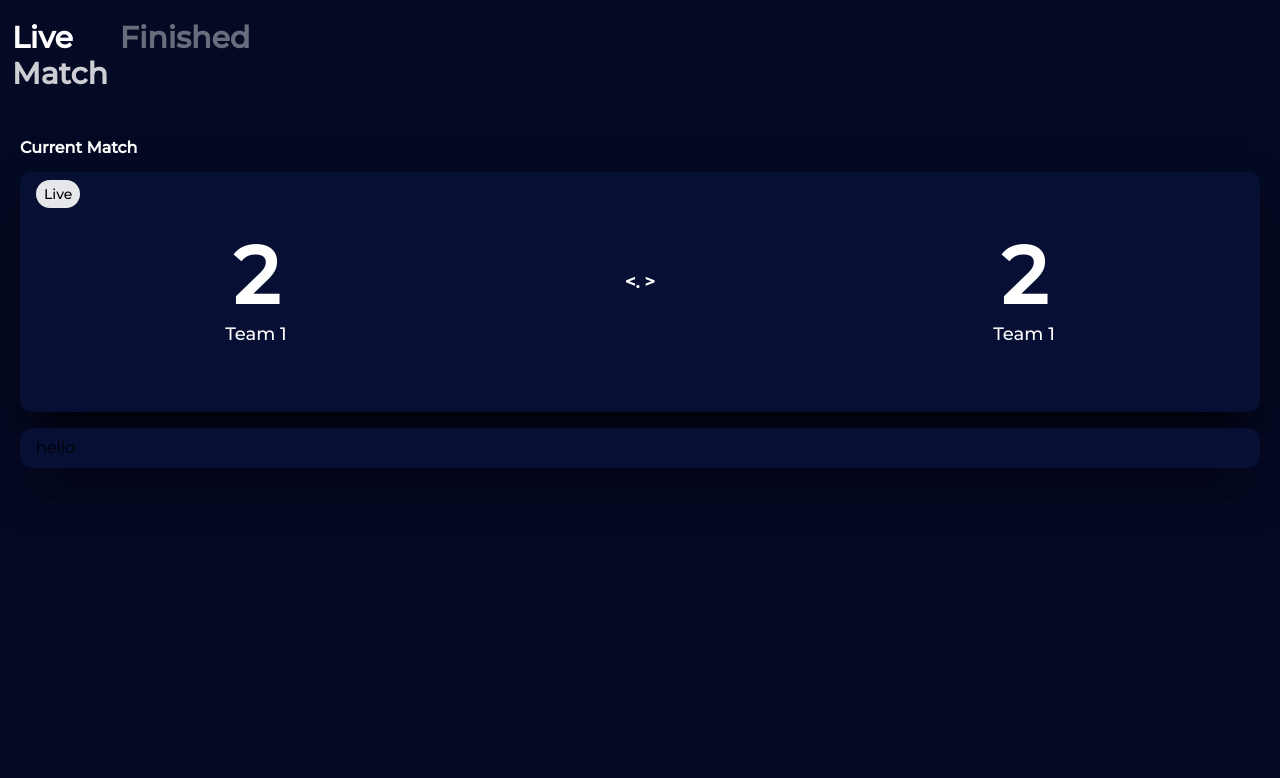
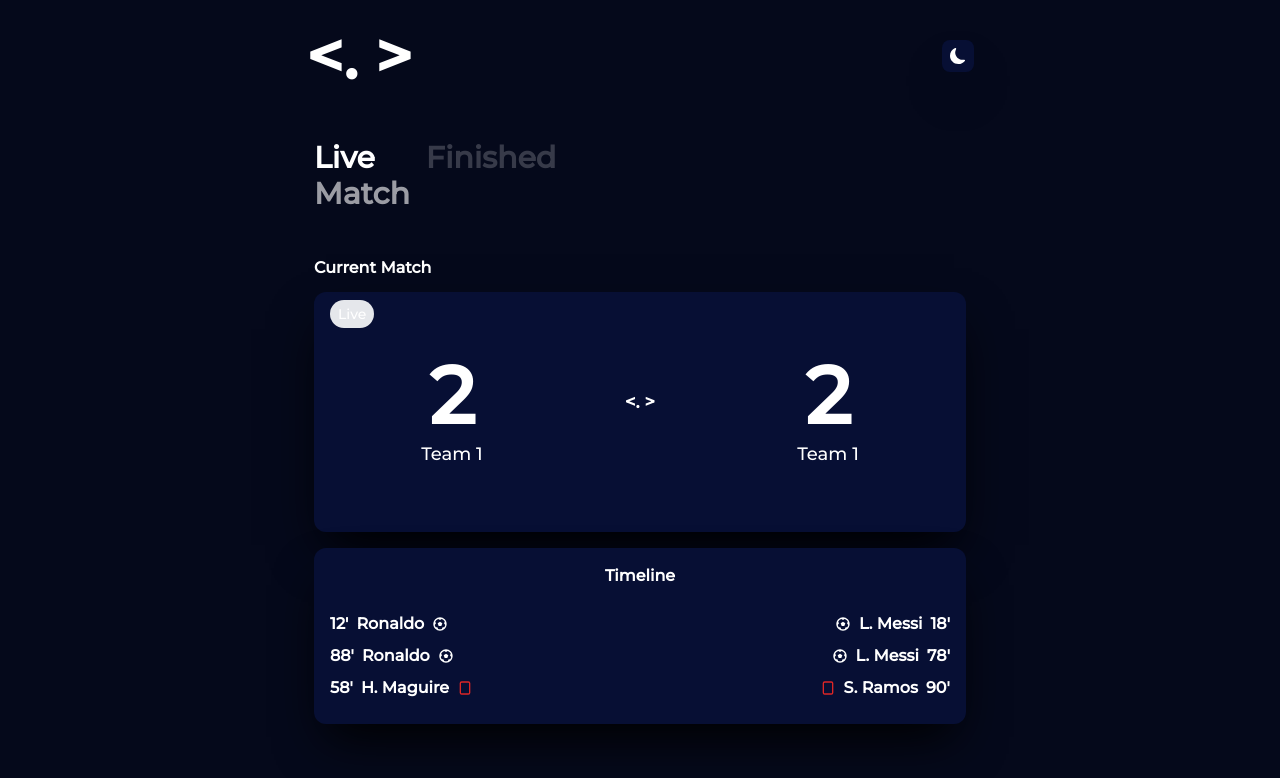
Before and after one commit to heyyakash/pbfootballlivescore, a React (Create React App) app: page / in a window 1280 px wide. Shown: the top 778 px of the page. Built offline with nearby package versions, Linux system fonts and the light colour scheme.

Commit message:
added header and completed main page

```diff
--- a/package.json
+++ b/package.json
@@ -8,6 +8,7 @@
     "@testing-library/user-event": "^13.5.0",
     "react": "^18.1.0",
     "react-dom": "^18.1.0",
+    "react-icons": "^4.4.0",
     "react-scripts": "5.0.1",
     "web-vitals": "^2.1.4"
   },
--- /dev/null
+++ b/src/Components/Header.js
@@ -0,0 +1,17 @@
+import React from 'react';
+import {BsFillMoonFill} from 'react-icons/bs';
+
+const Header = () => {
+  return (
+    <header>
+        <div className='flex items-center justify-between pb-4 pt-2'>
+            <div className='text-[4rem] font-extrabold'>{"<. >"}</div>
+            <div className='p-2 cursor-pointer shadow-2xl shadow-black bg-[#070f34] rounded-lg'>
+                <BsFillMoonFill />
+            </div>
+        </div>
+    </header>
+  )
+}
+
+export default Header
--- a/src/Components/Home.js
+++ b/src/Components/Home.js
@@ -1,11 +1,13 @@
 import React from 'react'
+import Header from './Header'
 import MatchCard from './MatchCard'
 import Navbar from './Navbar'
 import Timeline from './Timeline'
 
 const Home = () => {
     return (
-        <div className='px-3'>
+        <div className='px-4 mx-auto mb-5 text-white max-w-[700px]'>
+            <Header />
             <Navbar />
 
             <h4 className='font-bold mt-6 px-2 mb-3 text-white'>
--- a/src/Components/MatchCard.js
+++ b/src/Components/MatchCard.js
@@ -2,7 +2,7 @@ import React from 'react';
 
 const MatchCard = () => {
     return (
-        <div className='bg-[#070f34] relative shadow-2xl  rounded-xl shadow-black w-full py-2 px-4'>
+        <div className='bg-[#070f34] relative shadow-2xl rounded-xl shadow-black w-full py-2 px-4'>
             <span className='px-2 py-1 absolute bg-gray-200 rounded-[20px] font-[500] text-sm'>Live</span>
             <div className='flex pt-9 pb-14 items-center px-5 w-full justify-around'>
 
--- a/src/Components/Navbar.js
+++ b/src/Components/Navbar.js
@@ -2,16 +2,16 @@ import React from 'react'
 
 const Navbar = () => {
     return (
-        <nav className='py-5 flex gap-3'>
+        <nav className='py-5 px-2 flex gap-4'>
             <a href="#">
                 <div className='flex flex-col'>
                     <h2 className='text-3xl text-white font-bold'>Live</h2>
-                    <h2 className='text-3xl text-white font-bold opacity-80'>Match</h2>
+                    <h2 className='text-3xl text-white font-bold opacity-60'>Match</h2>
                 </div>
             </a>
 
             <a href="#">
-                <div className='flex flex-col opacity-40'>
+                <div className='flex flex-col opacity-20'>
                     <h2 className='text-3xl text-white font-bold bg-opacity-30'>Finished</h2>
 
                 </div>
--- a/src/Components/Timeline.js
+++ b/src/Components/Timeline.js
@@ -1,9 +1,53 @@
 import React from 'react'
+import {BiFootball} from 'react-icons/bi';
+import {TbRectangleVertical} from 'react-icons/tb';
 
 const Timeline = () => {
   return (
-    <div className='bg-[#070f34] relative shadow-2xl  rounded-xl shadow-black w-full py-2 px-4'>
-        hello
+    <div className='bg-[#070f34] flex flex-col relative shadow-2xl  rounded-xl shadow-black w-full py-2 px-4'>
+
+        <h3 className='p-2 text-white font-bold flex justify-center items-center'>
+            Timeline
+        </h3>
+
+        <div className="flex my-4 text-white justify-between">
+            <div className='flex gap-2 flex-col items-start'>
+                <div className='flex gap-2 justify-center items-center'>
+                    <p className='font-extrabold'>12'</p>
+                    <p className='font-bold'>Ronaldo</p>
+                    <p className='font-bold'><BiFootball /></p>
+                </div>
+                <div className='flex  gap-2 justify-center items-center'>
+                    <p className='font-extrabold'>88'</p>
+                    <p className='font-bold'>Ronaldo</p>
+                    <p className='font-bold'><BiFootball /></p>
+                </div>
+                <div className='flex  gap-2 justify-center items-center'>
+                    <p className='font-extrabold'>58'</p>
+                    <p className='font-bold'>H. Maguire</p>
+                    <p className='font-bold text-red-600'><TbRectangleVertical /></p>
+                </div>
+            </div>
+
+            <div className='flex gap-2 flex-col items-end'>
+                <div className='flex gap-2 flex-row-reverse justify-center items-center'>
+                    <p className='font-extrabold'>18'</p>
+                    <p className='font-bold'>L. Messi</p>
+                    <p className='font-bold'><BiFootball /></p>
+                </div>
+                <div className='flex gap-2 flex-row-reverse justify-center items-center'>
+                    <p className='font-extrabold'>78'</p>
+                    <p className='font-bold'>L. Messi</p>
+                    <p className='font-bold'><BiFootball /></p>
+                </div>
+                <div className='flex gap-2 flex-row-reverse justify-center items-center'>
+                    <p className='font-extrabold'>90'</p>
+                    <p className='font-bold'>S. Ramos</p>
+                    <p className='font-bold text-red-600'><TbRectangleVertical /></p>
+                </div>
+            </div>
+        </div>
+
     </div>
   )
 }
--- a/src/index.css
+++ b/src/index.css
@@ -8,8 +8,8 @@
     @apply m-0 p-0 box-border;
   }
   body{
-    @apply font-montserrat bg-[#050a24];
-  }
+    @apply font-montserrat bg-[#05091b];
+  } /*#050a24 */
 }
 
 @layer components{
```
Also changed, not shown: 1 other file (tests, documents, lock files or other folders).
